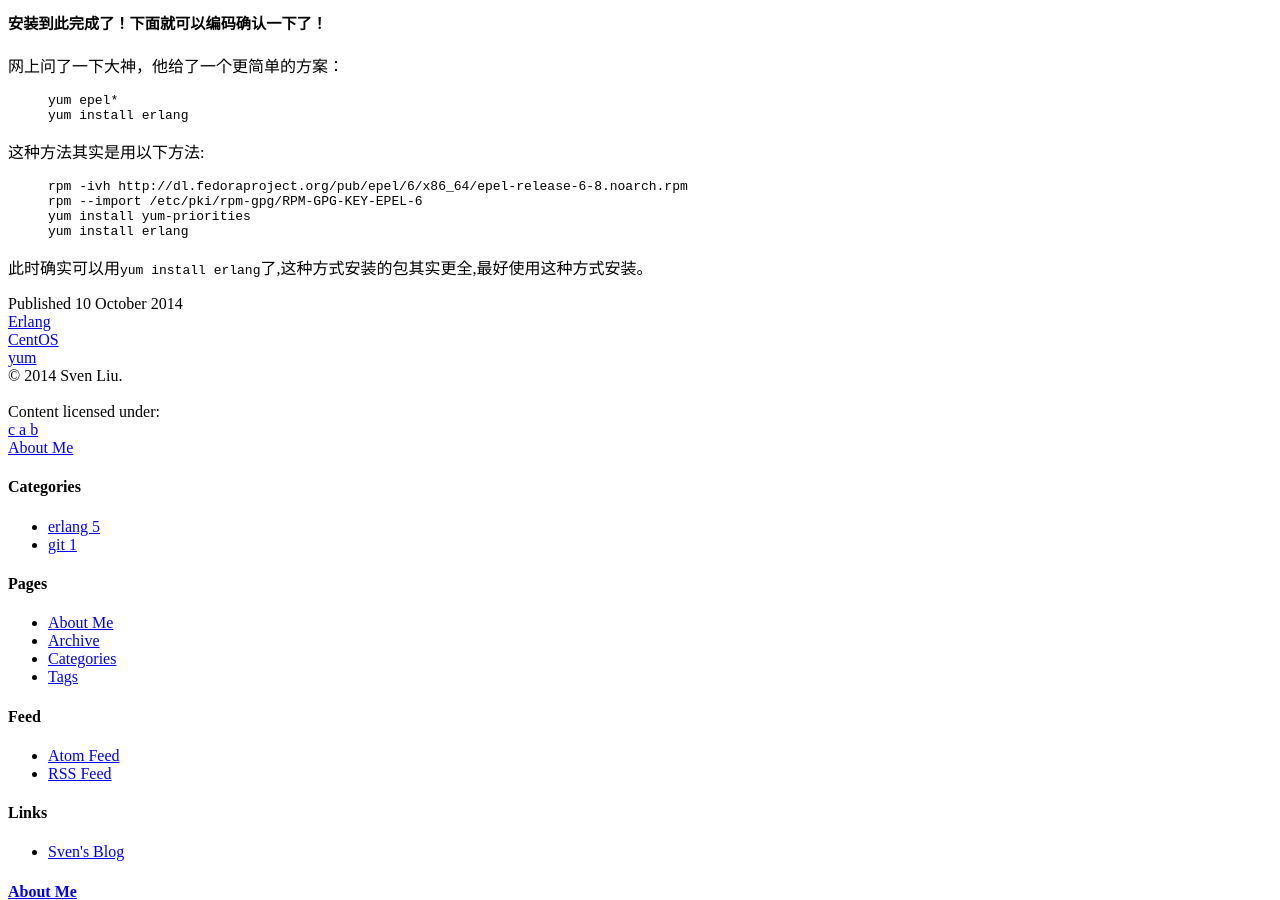
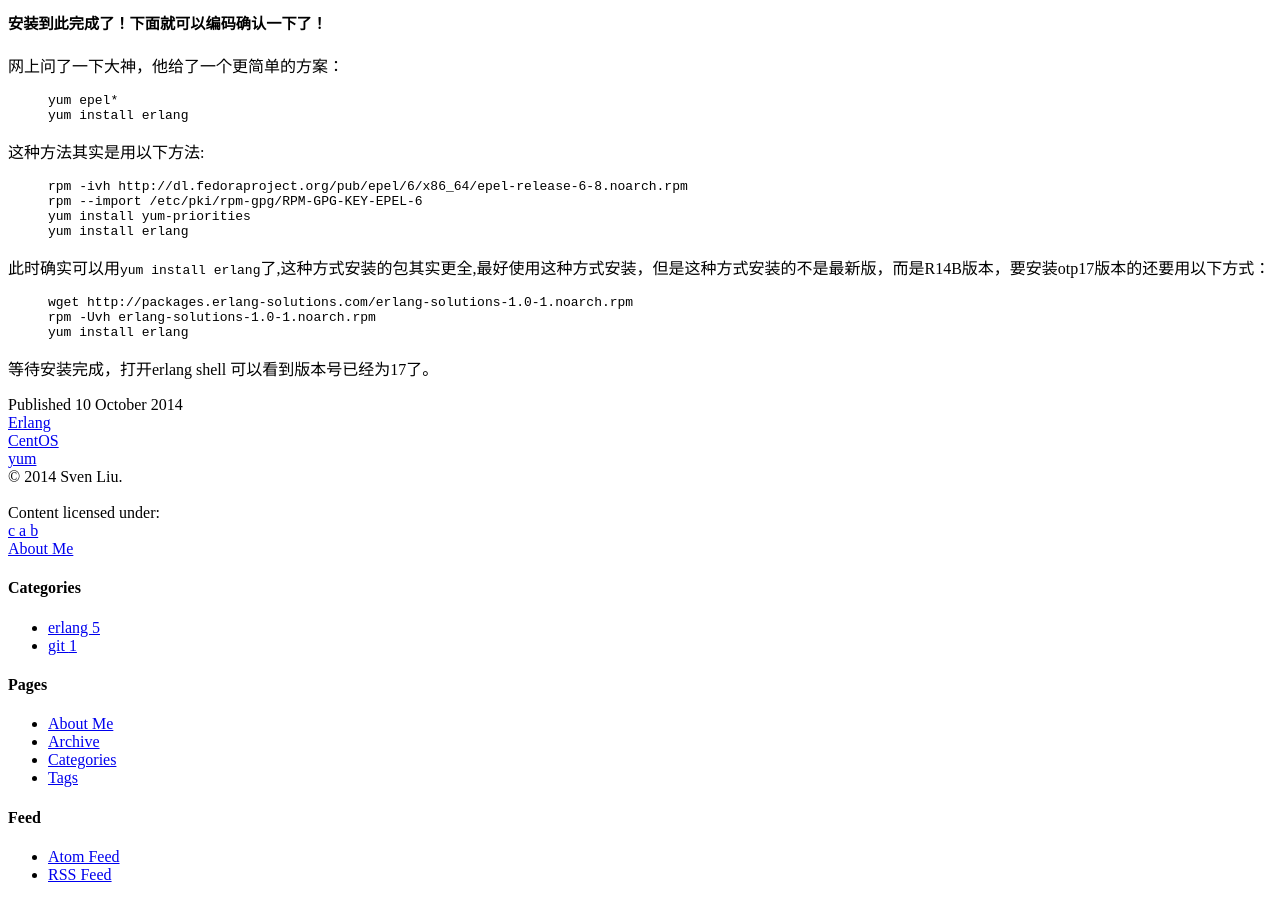
Before and after one commit to bucketheadv/simleyyt-mine, a Jekyll site: the page built from _posts/2014-10-10-erlang-install-in-centos.md, in a window 1280 px wide and 900 px high, scrolled down 850 px. Built offline with Jekyll 4.4.1, drawn with Linux system fonts in a browser that asks for light colours; nearby versions of some CDN libraries; library files that are not in the unit come from our copies; comment, search, counter and statistics services are not loaded.

Commit message:
modified the erlang installtion method in centos

```diff
--- a/_posts/2014-10-10-erlang-install-in-centos.md
+++ b/_posts/2014-10-10-erlang-install-in-centos.md
@@ -55,4 +55,10 @@ rpm --import /etc/pki/rpm-gpg/RPM-GPG-KEY-EPEL-6
 yum install yum-priorities
 yum install erlang
 {% endhighlight %}
-此时确实可以用`yum install erlang`了,这种方式安装的包其实更全,最好使用这种方式安装。
+此时确实可以用`yum install erlang`了,这种方式安装的包其实更全,最好使用这种方式安装，但是这种方式安装的不是最新版，而是R14B版本，要安装otp17版本的还要用以下方式：
+{% highlight c %}
+wget http://packages.erlang-solutions.com/erlang-solutions-1.0-1.noarch.rpm
+rpm -Uvh erlang-solutions-1.0-1.noarch.rpm
+yum install erlang
+{% endhighlight %}
+等待安装完成，打开erlang shell 可以看到版本号已经为17了。
```
Also changed, not shown: 2 other files.
